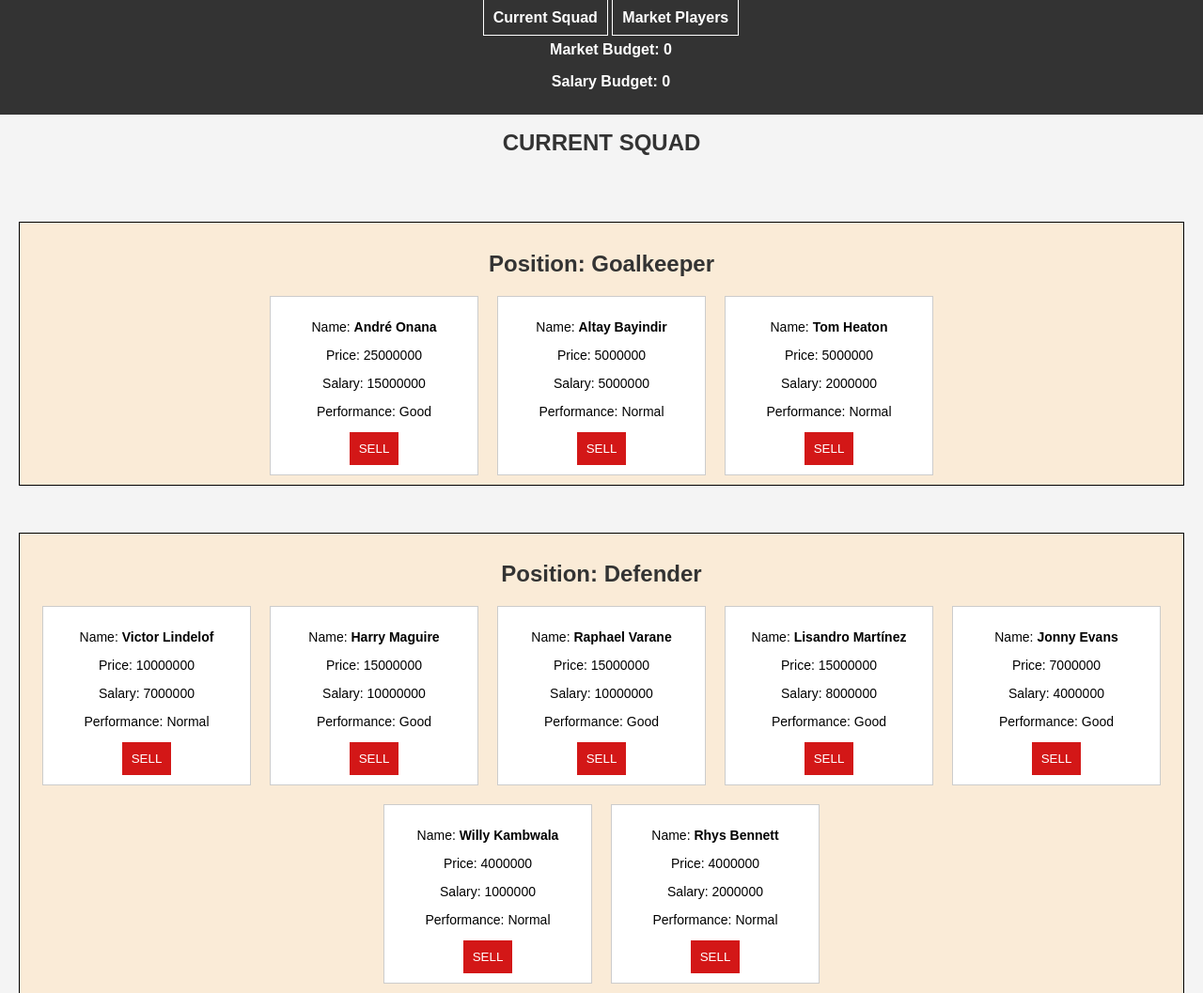
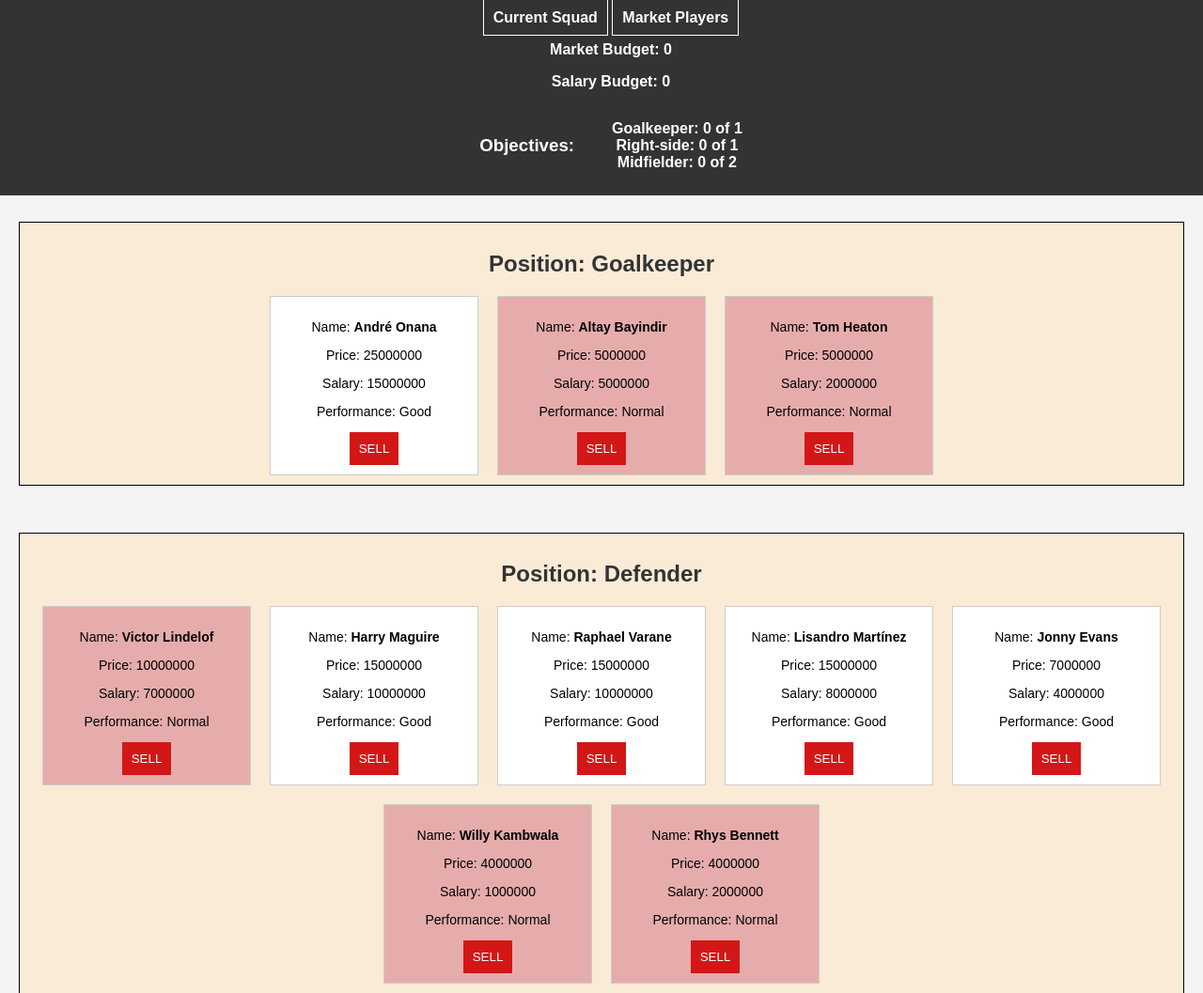
Before and after one commit to blindma1den/Programming-Skills-Level2, a plain HTML site: page Exercise-5/index.html in a window 1280 px wide. Shown: the top 1057 px of the page at 94% size. Drawn offline with Linux system fonts and the light colour scheme.

Commit message:
Exercise 5 - Finish

```diff
--- a/Exercise-5/app.js
+++ b/Exercise-5/app.js
@@ -1,7 +1,6 @@
 /*
 5. Manchester United FC Talent Acquisition System:
-The head coach aims to recruit
-two forwards, two midfielders, a right-back, a defender, and a goalkeeper.
+The head coach aims to recruit two midfielders, a right-back, and a goalkeeper.
 o achieve this, the club needs to sell some players to fund these new signings.
 Develop a system to assist the head coach in choosing which players can be sold based on
  their market price, salary, position, and performance within the club.
@@ -21,11 +20,18 @@ const marketPlayersContainer = document.getElementById(
 );
 const marketBudgetSpan = document.getElementById('market-budget');
 const salaryBudgetSpan = document.getElementById('salary-budget');
+const goalkeeperSpan = document.getElementById('goalkeeper');
+const rightSideSpan = document.getElementById('right-side');
+const midfielderSpan = document.getElementById('midfielder');
 //Variables de logica
 let currentSquad = [];
 let marketPlayers = [];
 let salaryBudget = 0;
 let marketBudget = 0;
+let isCurrentSquad = true;
+let goalkeeper = 0;
+let rightside = 0;
+let midfielder = 0;
 //Funcion de fetch
 const fetchJson = async (url) => {
   try {
@@ -46,7 +52,7 @@ fetchJson('./currentSquad.json')
       currentSquad = data;
       console.log(currentSquad);
       //Ejecutamos la funcion cuando el fetch devuelva los datos
-      displayPlayers(currentSquadContainer, currentSquad);
+      displayPlayers(currentSquadContainer, currentSquad, true);
     }
   })
   .catch((error) => console.log(error));
@@ -57,7 +63,7 @@ fetchJson('./marketPlayers.json')
     if (data) {
       marketPlayers = data;
       console.log(marketPlayers);
-      displayPlayers(marketPlayersContainer, marketPlayers);
+      displayPlayers(marketPlayersContainer, marketPlayers, false);
     }
   })
   .catch((error) => console.log(error));
@@ -65,9 +71,16 @@ fetchJson('./marketPlayers.json')
 const budgetsUpdateDOM = () => {
   marketBudgetSpan.textContent = `${marketBudget}`;
   salaryBudgetSpan.textContent = `${salaryBudget}`;
+  goalkeeperSpan.textContent = `${goalkeeper}`;
+  rightSideSpan.textContent = `${rightside}`;
+  midfielderSpan.textContent = `${midfielder}`;
+  if (midfielder === 2 && goalkeeper === 1 && rightside === 1) {
+    alert('Congratulations, goal achieved! ');
+  }
 };
+
 //FUNCION PRINCIPAL QUE MUESTRA A LOS JUGADORES Y OPCIONES
-const displayPlayers = (container, players) => {
+const displayPlayers = (container, players, isCurrentSquad) => {
   // Vaciamos el contenedor para no duplicar cuando actualicemos.
   container.innerHTML = '';
   budgetsUpdateDOM();
@@ -109,24 +122,34 @@ const displayPlayers = (container, players) => {
           <p>Performance: ${player.performance}</p>
           <button id="${player.name}-button"></button>
         `;
+      if (player.performance === 'Normal') {
+        card.classList.add('normal-performance');
+      }
       if (player.state) {
-        // card.querySelector('button').style.display = 'none';
         const state = document.createElement('p');
         state.innerHTML = `${player.state}`;
         state.classList.add('new-player');
         card.appendChild(state);
       }
-      if (players.length > 20) {
+      if (isCurrentSquad) {
         card.querySelector('button').textContent = 'SELL';
         card.querySelector('button').classList.add(`sell-button`);
 
         card.querySelector('button').addEventListener('click', () => {
-          sellPlayer(player.name);
-          console.log(` ${player.name} sold`);
-          marketBudget += player.price;
-          salaryBudget += player.salary;
+          // Comprobamos que no se venda el único jugador de esa posición
+          const countPositionPlayers = currentSquad.filter(
+            (p) => p.position === player.position
+          ).length;
+          if (countPositionPlayers === 1) {
+            alert(`You cannot sold all your ${player.position}`);
+          } else {
+            sellPlayer(player.name);
+            console.log(` ${player.name} sold`);
+            marketBudget += player.price;
+            salaryBudget += player.salary;
 
-          budgetsUpdateDOM();
+            budgetsUpdateDOM();
+          }
         });
       } else {
         card.querySelector('button').textContent = 'BUY';
@@ -142,8 +165,17 @@ const displayPlayers = (container, players) => {
             marketBudget -= player.price;
             salaryBudget -= player.salary;
             console.log(` ${player.name} bought`);
-            budgetsUpdateDOM();
+            if (player.state) {
+              if (player.position === 'Goalkeeper') {
+                goalkeeper++;
+              } else if (player.position === 'Midfielder') {
+                midfielder++;
+              } else if (player.position === 'Right Side') {
+                rightside++;
+              }
+            }
           }
+          budgetsUpdateDOM();
         });
       }
 
@@ -167,7 +199,8 @@ const sellPlayer = (player) => {
   const playerToDelete = findPlayerByName(currentSquad, player);
 
   currentSquad.splice(currentSquad.indexOf(playerToDelete), 1);
-  displayPlayers(currentSquadContainer, currentSquad);
+  displayPlayers(currentSquadContainer, currentSquad, true);
+  displayPlayers(marketPlayersContainer, marketPlayers, false);
 };
 
 //Funcion para comprar jugadores
@@ -176,6 +209,6 @@ const buyPlayer = (player) => {
   playerToBuy.state = 'NEW SIGN';
   currentSquad.push(playerToBuy);
   marketPlayers.splice(marketPlayers.indexOf(playerToBuy), 1);
-  displayPlayers(marketPlayersContainer, marketPlayers);
-  displayPlayers(currentSquadContainer, currentSquad);
+  displayPlayers(marketPlayersContainer, marketPlayers, false);
+  displayPlayers(currentSquadContainer, currentSquad, true);
 };
--- a/Exercise-5/index.html
+++ b/Exercise-5/index.html
@@ -14,6 +14,28 @@
       <a href="#market">Market Players</a>
       <p>Market Budget: <span id="market-budget"></span></p>
       <p>Salary Budget: <span id="salary-budget"></span></p>
+      <div class="objectives">
+        <h3>Objectives:</h3>
+        <ul>
+          <li>
+            Goalkeeper:
+            <span id="goalkeeper"></span>
+            <span>of 1</span>
+          </li>
+
+          <li>
+            Right-side:
+            <span id="right-side"></span>
+            <span>of 1</span>
+          </li>
+
+          <li>
+            Midfielder:
+            <span id="midfielder"></span>
+            <span>of 2</span>
+          </li>
+        </ul>
+      </div>
     </div>
     <div id="players-container" class="players-container">
       <h2 id="squad">CURRENT SQUAD</h2>
--- a/Exercise-5/styles.css
+++ b/Exercise-5/styles.css
@@ -102,3 +102,16 @@ a:hover {
   border: 1px solid black;
   background-color: red;
 }
+.normal-performance {
+  background-color: rgb(230, 172, 172);
+}
+
+.objectives {
+  display: flex;
+  flex-direction: row;
+  justify-content: center;
+  align-items: center;
+}
+.objectives li {
+  list-style: none;
+}
```
